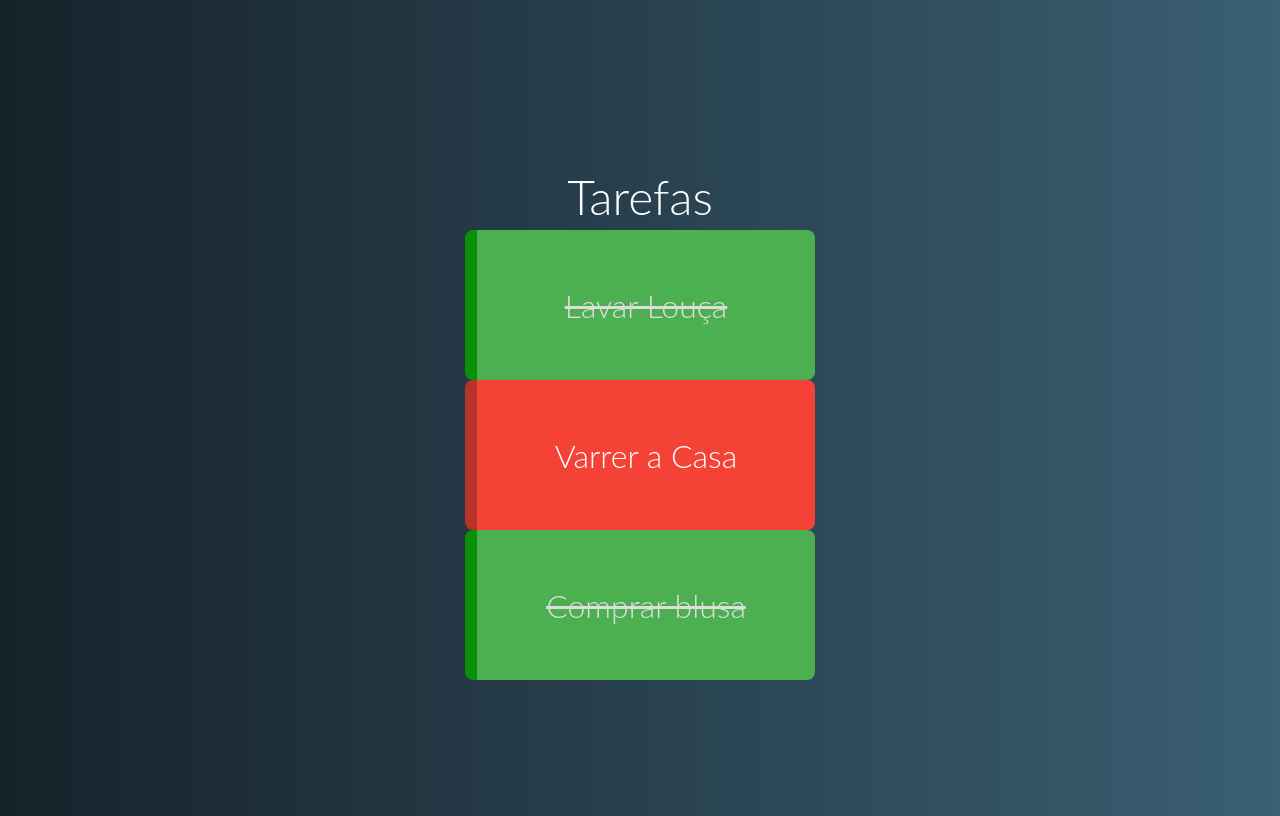
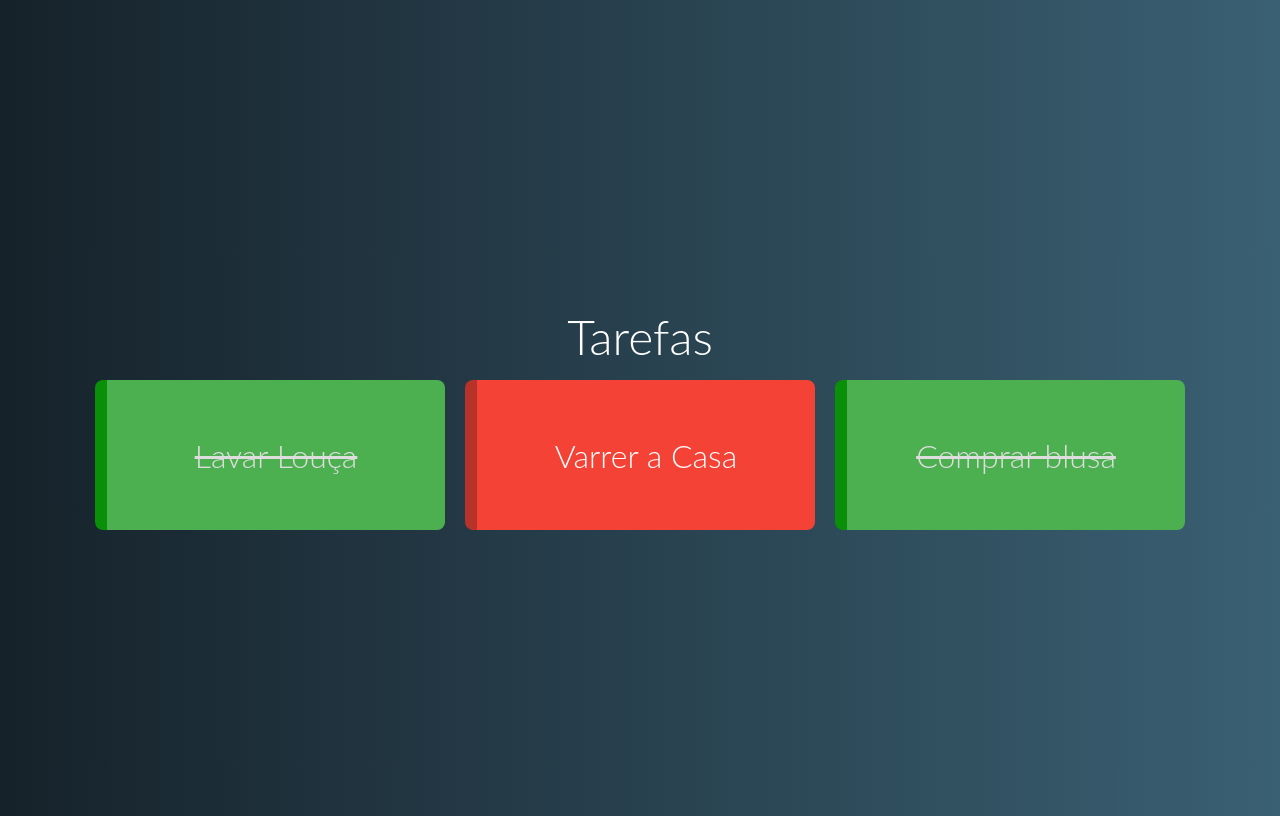
Before and after one commit to hervesson/Tarefas-TODO, a Vue app: page / in a window 1280 px wide. Built offline with nearby package versions, Linux system fonts and the light colour scheme.

Commit message:
Componente lista de tarefas #02

```diff
--- a/src/components/TaskGrid.vue
+++ b/src/components/TaskGrid.vue
@@ -1,9 +1,10 @@
 <template>
-    <div class="task-grid">
+    <div v-if="tasks.length" class="task-grid">
         <TaskCard v-for="task in tasks" :key="task.name"
-        :task="task">
+            :task="task">
         </TaskCard>
     </div>
+    <p v-else class="no-task">Sua vida está em dia :)</p>
 </template>
 
 <script>
@@ -18,6 +19,19 @@ export default {
 </script>
 
 <style>
+    .task-grid {
+        display: flex;
+        justify-content: center;
+        flex-wrap: wrap;
+    }
 
+    .task-grid .task {
+        margin: 10px
+    }
+
+    .no-task {
+        color: #AAA;
+        font-size: 1.7rem
+    }
 
 </style>
```
